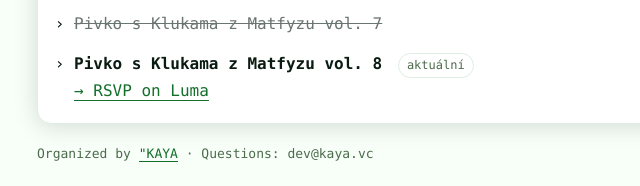
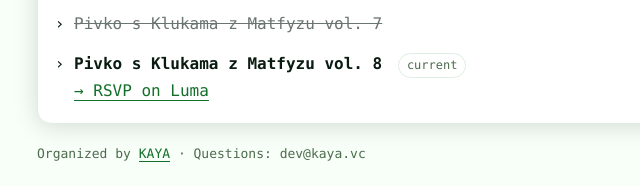
Before and after one commit to dev-kaya/pivko.github.io, a plain HTML site: page index.html in a window 1280 px wide. Shown: the part 694-880 px from the top of the page, 223-863 px from the left. Drawn offline with Linux system fonts and the light colour scheme.

Commit message:
Update index.html

```diff
--- a/index.html
+++ b/index.html
@@ -63,7 +63,7 @@
         <li><del>Pivko s Klukama z Matfyzu vol. 7</del></li>
         <li>
           <strong>Pivko s Klukama z Matfyzu vol. 8</strong>
-          <span class="pill">aktuální</span>
+          <span class="pill">current</span>
           <br>
           <a href="https://lu.ma/ftcwwpnz" target="_blank" rel="noopener">→ RSVP on Luma</a>
         </li>
@@ -71,7 +71,7 @@
     </section>
 
     <footer>
-      Organized by <a href="https://www.kaya.vc">"KAYA</a> · Questions: <span style="white-space:nowrap">dev@kaya.vc</span>
+      Organized by <a href="https://www.kaya.vc">KAYA</a> · Questions: <span style="white-space:nowrap">dev@kaya.vc</span>
     </footer>
   </main>
 </body>
```
